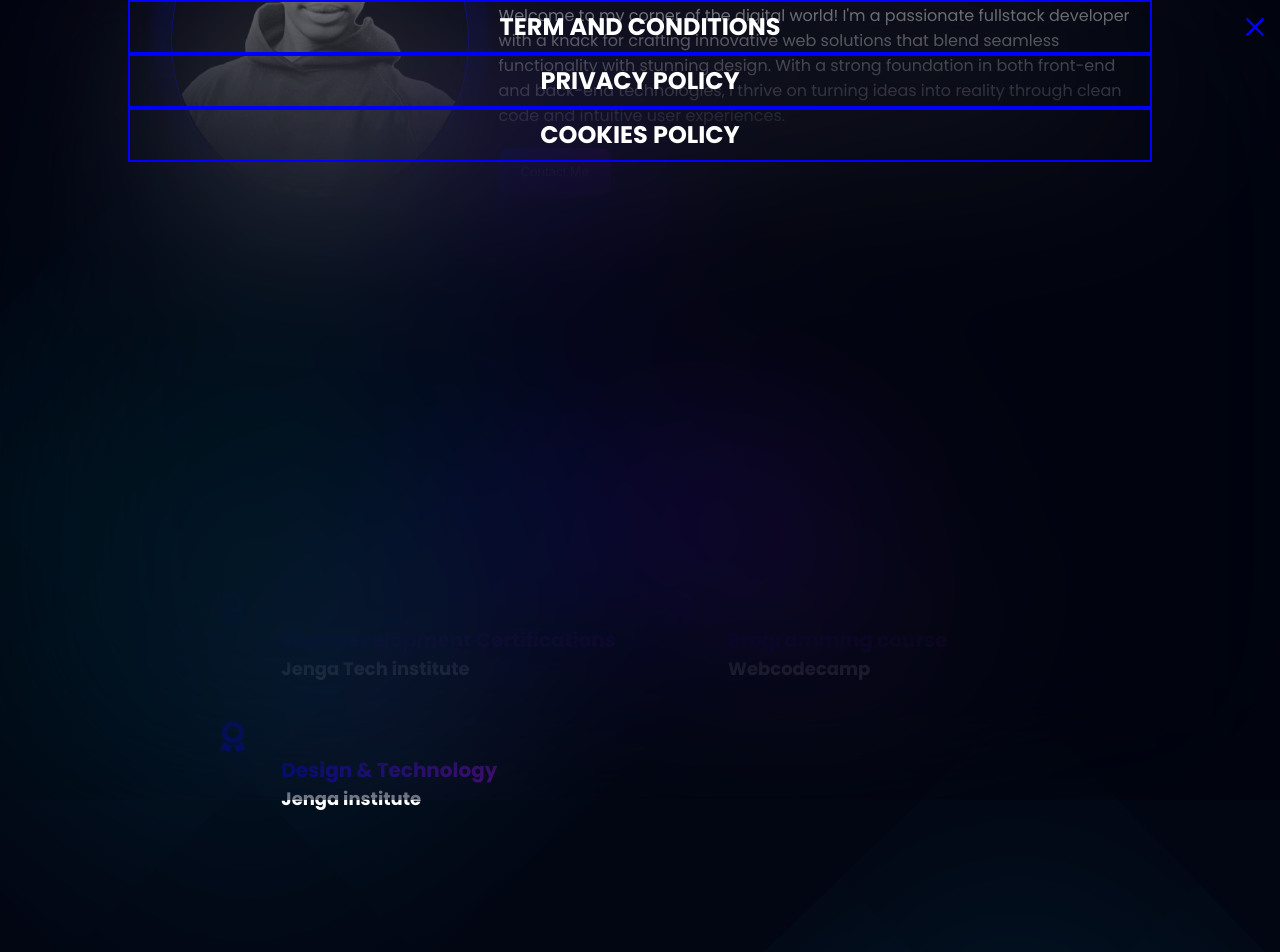
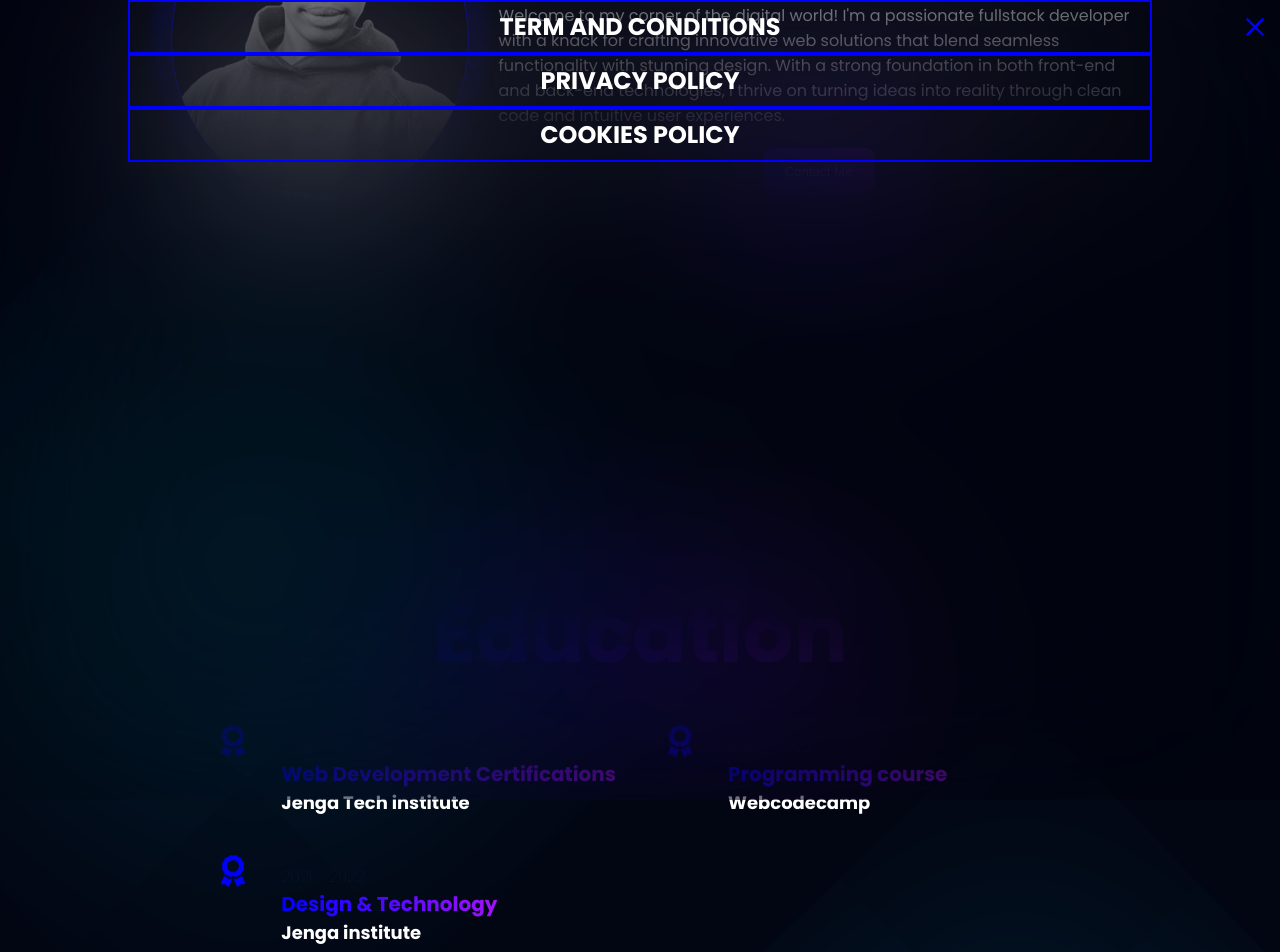
Before and after one commit to Prossytech001/Portfolio-page, a React app: page / in a window 1280 px wide. Shown: the part 1200-2152 px from the top of the page. Built offline with nearby package versions, Linux system fonts and the light colour scheme; the HTML template or start-up script is replaced by a standard one.

Commit message:
five commit

```diff
--- a/src/components/About/About.css
+++ b/src/components/About/About.css
@@ -15,6 +15,9 @@
     transition: 1s ease-in-out;
  backdrop-filter: blur(30px);
  background-color: rgba(0, 0, 0, 0.068);
+ display: flex;
+ place-items: center;
+ justify-content: center;
 
 
 }
@@ -71,6 +74,11 @@
     cursor: pointer;
 
 }
+.mecony{
+    display: flex;
+    place-items: center;
+    justify-content: center;
+}
 .about-con2 button:hover{
     background-color: transparent;
     border: 2px solid var(--bleu--);
@@ -116,7 +124,8 @@
 @media All and (max-width: 320px){
     .about-con1 img{
         height: 10rem;
-        width: 16rem;
+
+        width: 100%;
     }
 
 }
--- a/src/components/About/About.jsx
+++ b/src/components/About/About.jsx
@@ -41,7 +41,7 @@ const About = () => {
                 <h2>I am <span className='abotn'> Onyebuchi Prosper</span></h2>
                 <h3>An Enthusiastic Fullstack Developer</h3>
                 <p>Welcome to my corner of the digital world! I'm a passionate fullstack developer with a knack for crafting innovative web solutions that blend seamless functionality with stunning design. With a strong foundation in both front-end and back-end technologies, I thrive on turning ideas into reality through clean code and intuitive user experiences.</p>
-                <Link to='contact' offset={-100} spy={true}><button>Contact Me</button></Link>
+                <Link to='contact' offset={-100} spy={true} className='mecony'><button>Contact Me</button></Link>
             </div>
         </motion.div>
 
--- a/src/components/Contact/Contact.css
+++ b/src/components/Contact/Contact.css
@@ -76,12 +76,20 @@
 .contactcon1 p{
     font-size: 28px;
     color: var(--white--);
+    display: flex;
+    text-align: center;
+    place-items: center;
+    justify-content: center;
 }
 .contactcon1 h1{
     background-image: var(--linear--);
     background-clip: text;
     color: transparent;
     font-size: 5rem;
+    display: flex;
+    text-align: center;
+    place-items: center;
+    justify-content: center;
 }
 .contacticon{
     margin-top: 3rem;
--- a/src/components/Education/Education.css
+++ b/src/components/Education/Education.css
@@ -12,10 +12,15 @@
     background-clip: text;
     margin-bottom: 40px;
 }
+.educontainer{
+    place-items: center;
+}
 .eduction{
     place-items: center;
     min-height: 80vh;
     width: 100%;
+    display: flex;
+    justify-content: center;
 
 }
 .educon1{
--- a/src/components/Education/Education.jsx
+++ b/src/components/Education/Education.jsx
@@ -8,6 +8,7 @@ import { fadeIn } from '../Variants.jsx';
 const Education = () => {
   return (
     <section className='eduction' id='e'>
+        <div className="educontainer">
         <motion.h1
         variants={fadeIn("down", 0.4)}
         initial={{ opacity: 0 }}
@@ -56,7 +57,7 @@ const Education = () => {
                 </div>
             </div>
         </motion.div>
-
+        </div>
     </section>
   )
 }
--- a/src/components/Ideas/Ideas.css
+++ b/src/components/Ideas/Ideas.css
@@ -5,11 +5,19 @@
     height: 120vh;
     place-items: center;
 
+
+
+}
+.idecontainer{
+    place-items: center;
 }
 
 .ideacon .idhk{
     color: var(--white--);
     font-size: 4rem;
+    text-align: center;
+    display: flex;
+    justify-content: center;
 
 }
 .ideacon .idespsn{
--- a/src/components/Ideas/Ideas.jsx
+++ b/src/components/Ideas/Ideas.jsx
@@ -18,6 +18,7 @@ import '@splidejs/react-splide/css';
 const Ideas = () => {
   return (
     <section className='ideas'>
+
 
       <div className="ideacon">
         <motion.h1
```
